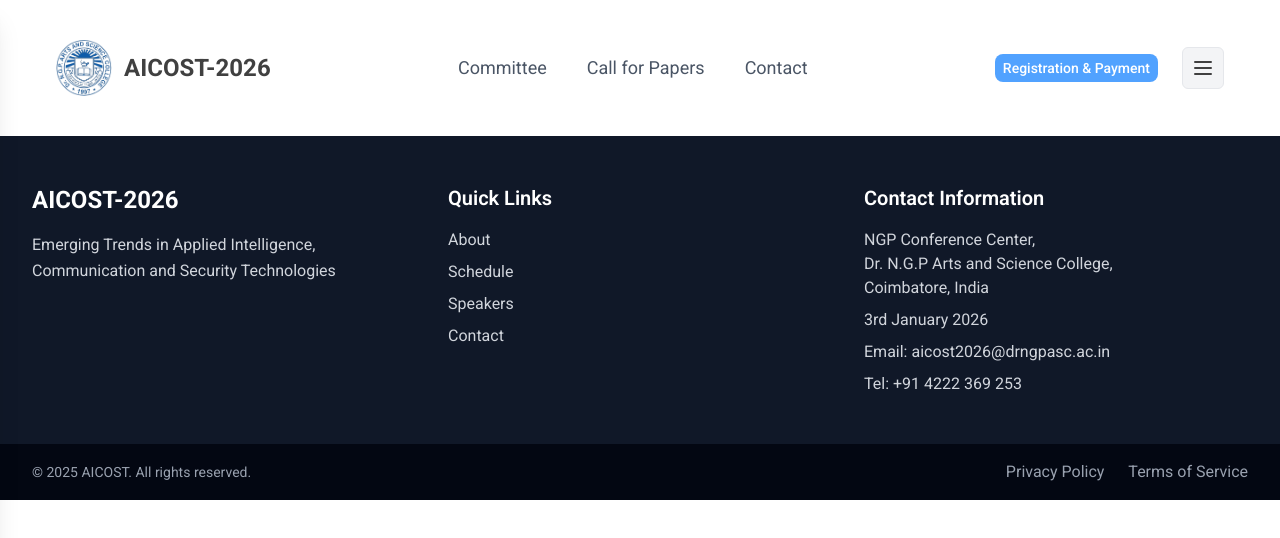
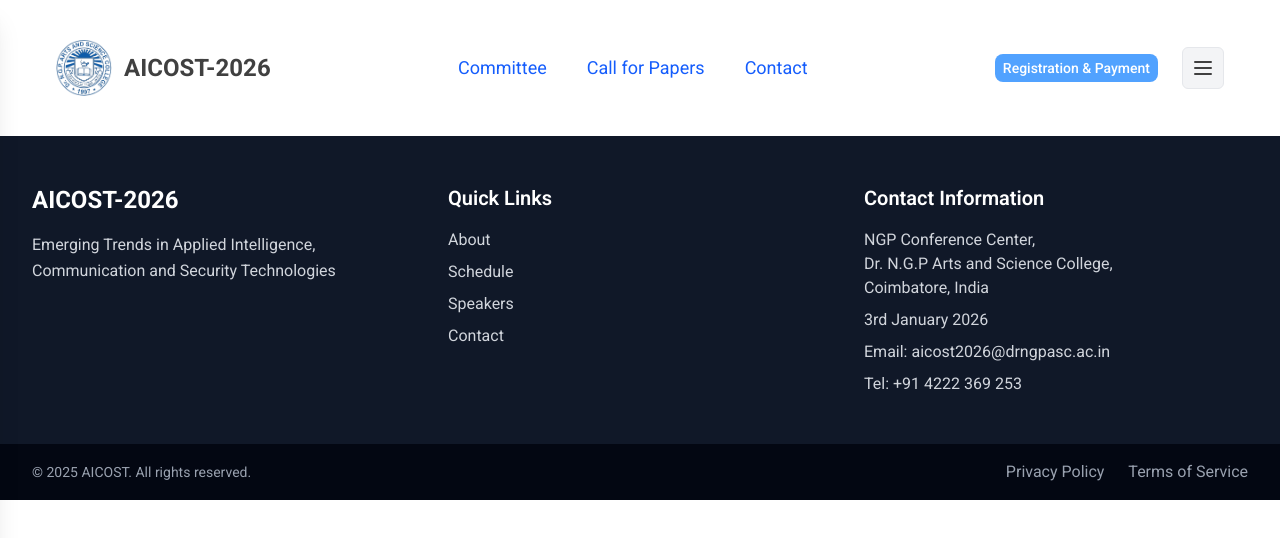
Before and after one commit to Roni1256/ngp_conference, a React (Vite) app: page /schedule in a window 1280 px wide. Shown: the top 538 px of the page. Built offline with nearby package versions, Linux system fonts and the light colour scheme.

Commit message:
added link color

```diff
--- a/src/Component/Navigation.jsx
+++ b/src/Component/Navigation.jsx
@@ -37,19 +37,19 @@
         </div>
         <div className="lg:flex items-center justify-center gap-10 hidden " onClick={()=>setIsOpen(false)}>
           <button
-          className="text-gray-600 hover:text-gray-900 text-lg duration-300 transition-all ease-in-out cursor-pointer"
+          className="text-blue-600 hover:underline hover:text-blue-900 text-lg duration-300 transition-all ease-in-out cursor-pointer"
           onClick={() => Navigate("/committee")}
           >
             Committee
           </button>
           <button
-          className="text-gray-600 hover:text-gray-900 text-lg duration-300 transition-all ease-in-out cursor-pointer"
+          className="text-blue-600 hover:underline hover:text-blue-900 text-lg duration-300 transition-all ease-in-out cursor-pointer"
           onClick={() => Navigate("/call-for-papers")}
           >
             Call for Papers
           </button>
           <button
-          className="text-gray-600 hover:text-gray-900 text-lg duration-300 transition-all ease-in-out cursor-pointer"
+          className="text-blue-600 hover:underline hover:text-blue-900 text-lg duration-300 transition-all ease-in-out cursor-pointer"
           onClick={() => Navigate("/contact")}
           >
             Contact
```
